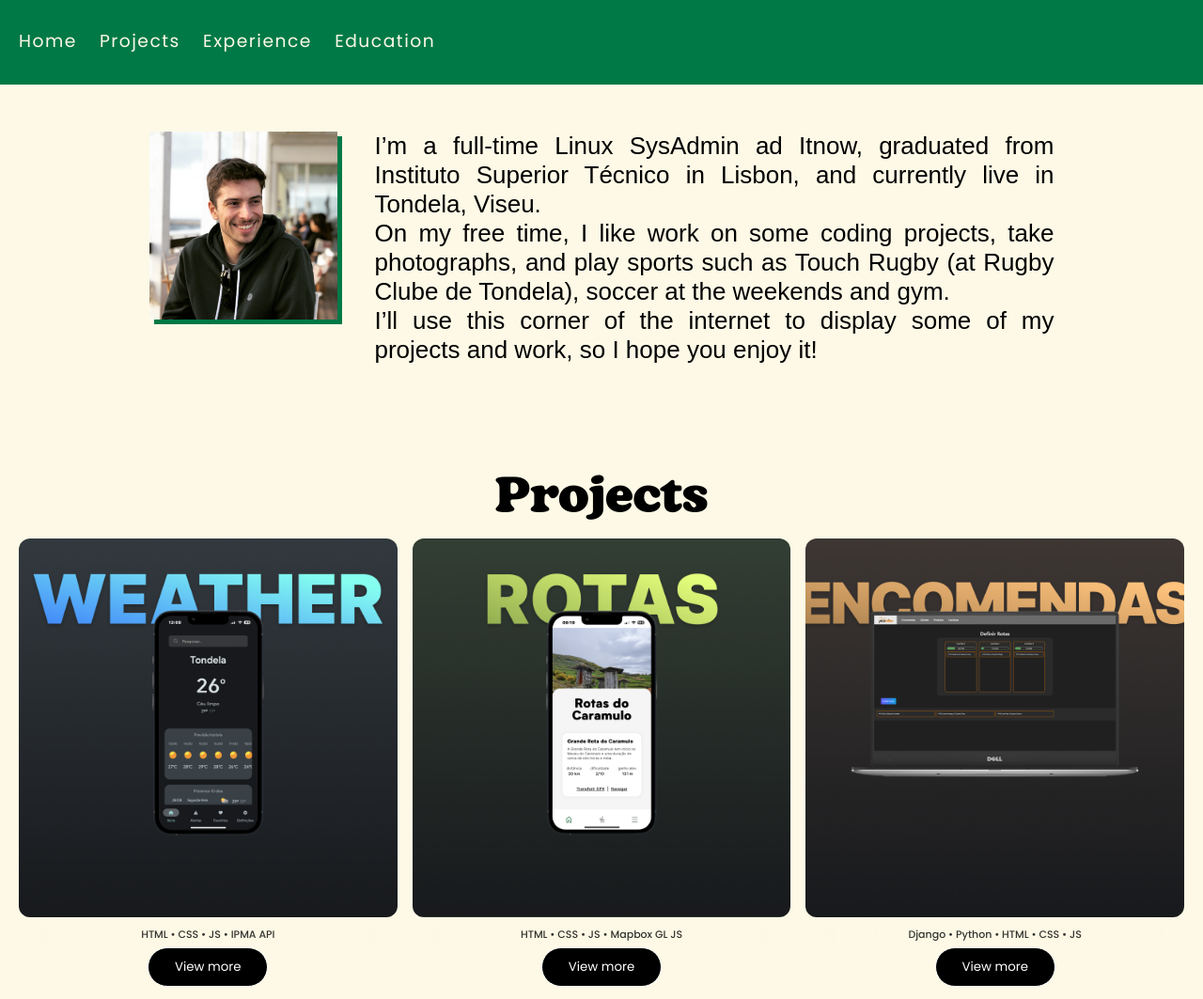
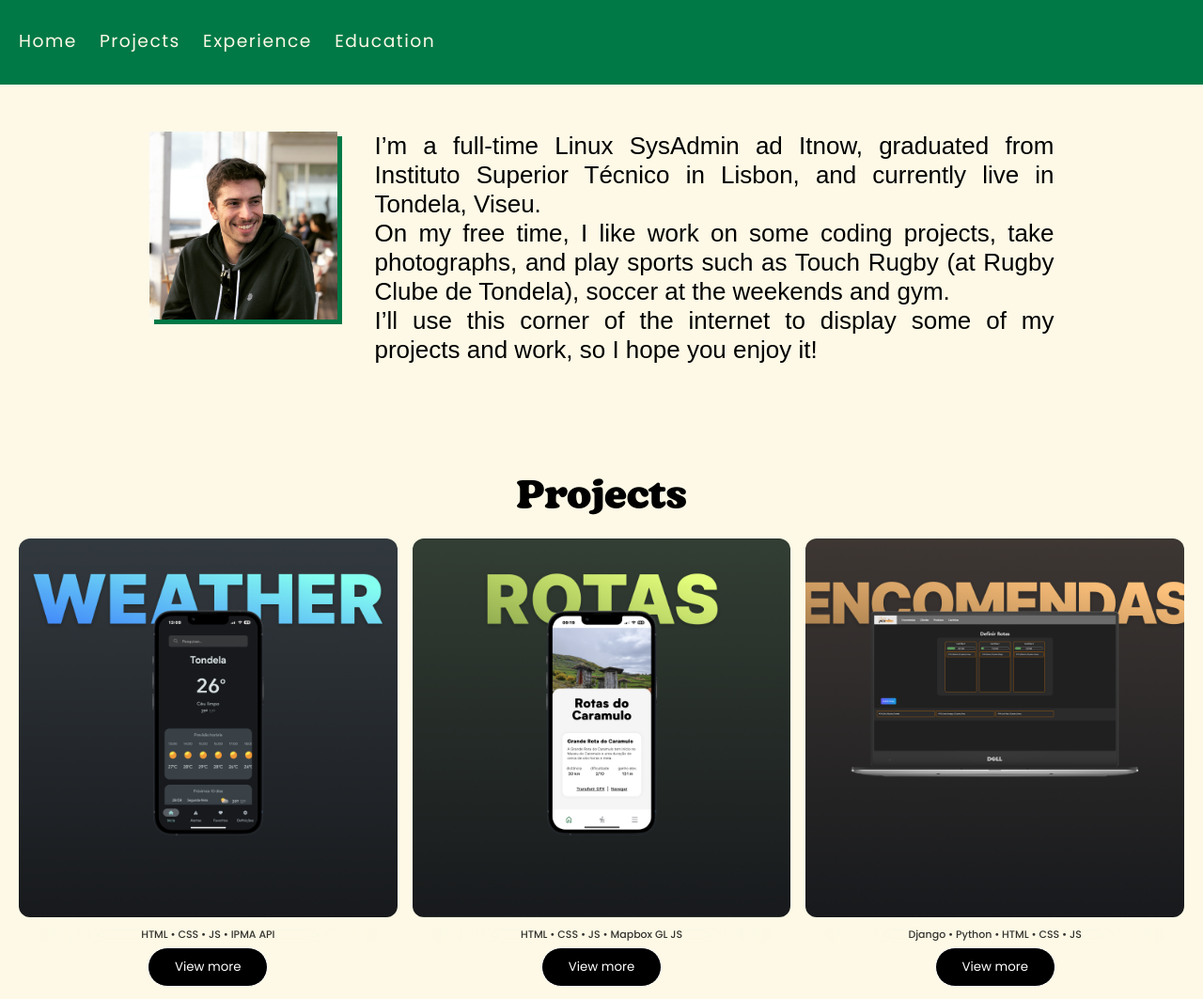
Before and after one commit to lfilipemsantos/home, a plain HTML site: page index.html in a window 1280 px wide. Shown: the top 1063 px of the page at 94% size. Drawn offline with nearby package versions, Linux system fonts and the light colour scheme; a script that the page names is missing; a web font is replaced by a local one.

Commit message:
Design fix

```diff
--- a/style2.css
+++ b/style2.css
@@ -444,7 +444,7 @@ body {
 }
 
 .banner-title {
-    font-size: 5vmax;
+    font-size: 4vmax;
     font-family: 'Chunk Black', sans-serif;
     color: white;
     vertical-align: middle;
```
